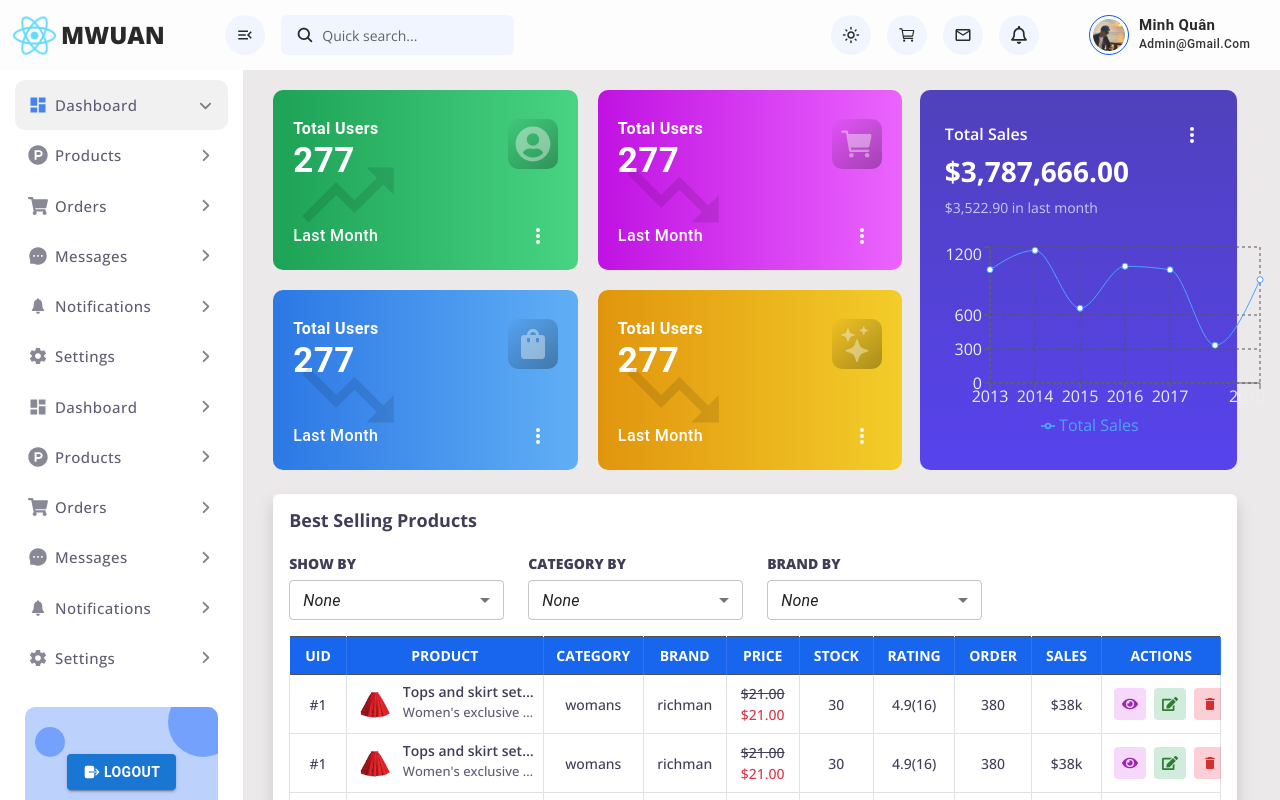
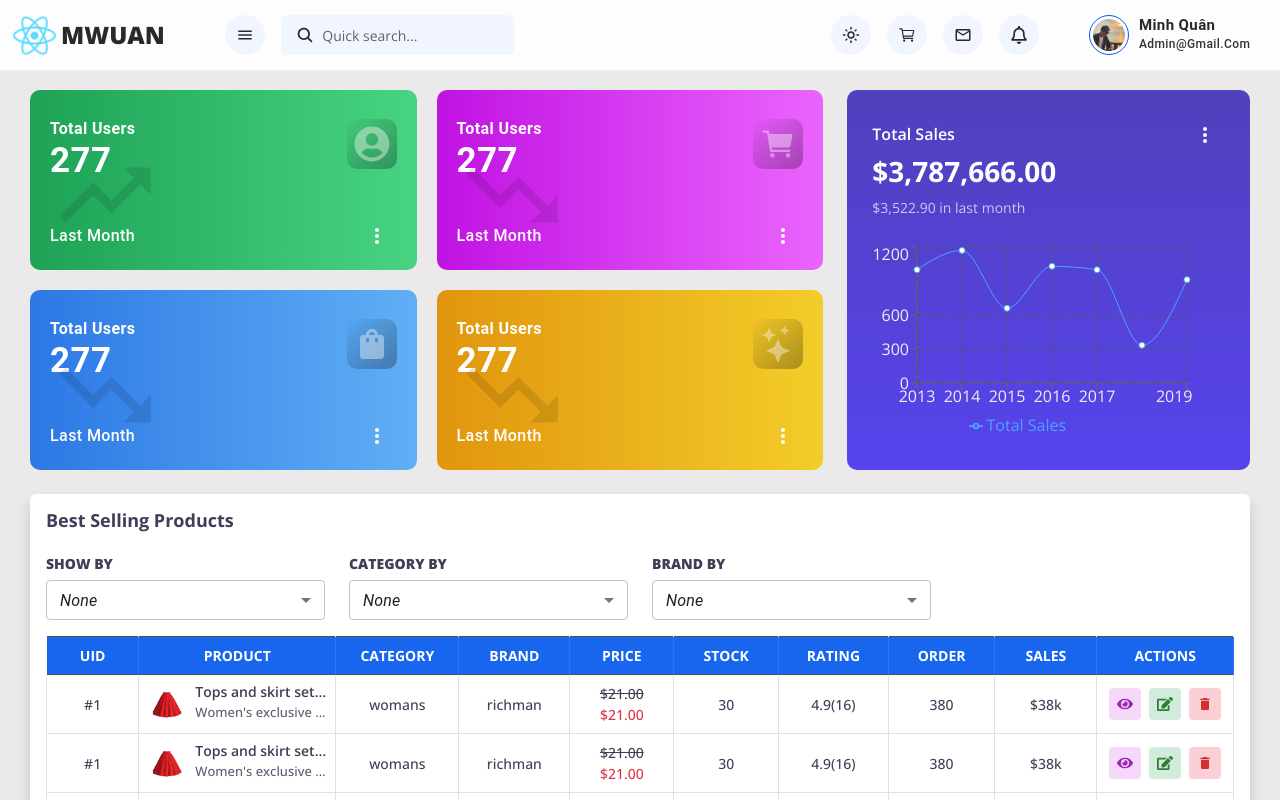
Before and after one commit to dovanminhquan0505/Dashboard-Reactjs, a React (Create React App) app: page / in a window 1280 px wide. Both pictures are taken after a click on the button 245 px from the left and 35 px from the top of the page. Shown: the top 800 px of the page. Built offline with nearby package versions, Linux system fonts and the light colour scheme.

Commit message:
Create and handle toggle for menu

```diff
--- a/src/App.css
+++ b/src/App.css
@@ -8,6 +8,7 @@
 body {
     font-family: "Open Sans", sans-serif !important;
     background: #ebe9e9 !important;
+    overflow-x: hidden;
 }
 
 header {
@@ -239,6 +240,11 @@ header button.rounded-circle:hover svg {
     transition: all 0.3s ease-in-out;
 }
 
+.main .sidebarWrapper.toggle {
+    width: 0%;
+    flex: 0 0 0%;
+}
+
 .main .sidebarWrapper .sidebar {
     width: 19%;
     height: 100vh;
@@ -250,6 +256,11 @@ header button.rounded-circle:hover svg {
     overflow-y: scroll;
     overflow-x: hidden;
     padding-bottom: 40px;
+    transition: all 0.3s ease-in-out;
+}
+
+.main .sidebarWrapper.toggle .sidebar {
+    left: -100%;
 }
 
 .main .sidebarWrapper .sidebar::-webkit-scrollbar {
@@ -446,10 +457,17 @@ header button.rounded-circle:hover svg {
 .content {
     width: 80%;
     flex: 0 0 80%;
+    transition: all 0.3s ease-in-out;
+}
+
+.content.toggle {
+    width: 100%;
+    flex: 0 0 100%;
 }
 
 .right__content {
     padding: 90px 30px;
+    padding-bottom: 10px;
 }
 
 .dashboardBoxWrapperRow .box {
@@ -592,6 +610,10 @@ h1, h2, h3, h4, h5, h6, p {
     color: #403e57;
 }
 
+.table-responsive::-webkit-scrollbar-thumb {
+    background: #ccc !important;
+}
+
 .table .table-dark th{
     background: #1866ee !important;
     border-color: rgba(255, 255, 255, 0.1) !important;
@@ -676,6 +698,7 @@ table tbody tr td .info {
 
 .table__footer {
     padding-bottom: 20px;
+    align-items: center;
 }
 
 .table__footer .pagination {
@@ -685,3 +708,9 @@ table tbody tr td .info {
 .css-1gaup4j-MuiButtonBase-root-MuiPaginationItem-root.Mui-selected {
     background: #0858f7 !important;
 }
+
+.table__footer p {
+    font-size: 14px;
+    font-weight: 500;
+    margin-bottom: 0px;
+}
--- a/src/App.js
+++ b/src/App.js
@@ -4,18 +4,34 @@ import { BrowserRouter, Route, Routes } from "react-router-dom";
 import Dashboard from "./screens/Dashboard";
 import Header from "./components/Header/Header";
 import Sidebar from "./components/Sidebar/Sidebar";
+import { createContext, useState } from "react";
+
+const MyContext = createContext();
+
 function App() {
+    const [isToggleSidebar, setIsToggleSidebar] = useState(false);
+
+    const values = {
+        isToggleSidebar,
+        setIsToggleSidebar,
+    }
+
     return (
         <BrowserRouter>
+            <MyContext.Provider value={values}>
                 <Header />
                 <div className="main d-flex">
-                <div className="sidebarWrapper">
+                    <div className={`sidebarWrapper ${isToggleSidebar ? 'toggle' : ''}`}>
                         <Sidebar />
                     </div>
 
-                <div className="content">
+                    <div className={`content ${isToggleSidebar ? 'toggle' : ''}`}>
                         <Routes>
-                        <Route path="/" exact={true} element={<Dashboard />} />
+                            <Route
+                                path="/"
+                                exact={true}
+                                element={<Dashboard />}
+                            />
                             <Route
                                 path="/dashboard"
                                 exact={true}
@@ -24,8 +40,10 @@ function App() {
                         </Routes>
                     </div>
                 </div>
+            </MyContext.Provider>
         </BrowserRouter>
     );
 }
 
 export default App;
+export {MyContext};
--- a/src/components/Header/Header.jsx
+++ b/src/components/Header/Header.jsx
@@ -1,9 +1,9 @@
-import React, { useState } from "react";
+import React, { useContext, useState } from "react";
 import { Link } from "react-router-dom";
 import logo from "../../assets/images/logo192.png";
 import Button from "@mui/material/Button";
 import { MdOutlineMenuOpen } from "react-icons/md";
-import { MdOutlineMenu } from "react-icons/ai";
+import { MdOutlineMenu } from "react-icons/md";
 import SearchBox from "../SearchBox/SearchBox";
 import { MdOutlineLightMode } from "react-icons/md";
 import { MdDarkMode } from "react-icons/md";
@@ -18,6 +18,7 @@ import Divider from "@mui/material/Divider";
 import { FaUser } from "react-icons/fa";
 import { BsShieldFillExclamation } from "react-icons/bs";
 import Logout from "@mui/icons-material/Logout";
+import { MyContext } from "../../App";
 
 const Header = () => {
     const [myAccountDrop, setMyAccountDrop] = useState(null);
@@ -26,6 +27,9 @@ const Header = () => {
     const openMyAccount = Boolean(myAccountDrop);
     const openNotifications = Boolean(notifications);
     const openCarts = Boolean(carts);
+
+    const context = useContext(MyContext);
+
     // Account drop
     const handleOpenMyAccount = (event) => {
         setMyAccountDrop(event.currentTarget);
@@ -67,8 +71,12 @@ const Header = () => {
                         </div>
 
                         <div className="col-2 d-flex align-items-center pl-4 part2">
-                            <Button className="rounded-circle me-3">
-                                <MdOutlineMenuOpen />
+                            <Button className="rounded-circle me-3" onClick={() => context.setIsToggleSidebar(!context.isToggleSidebar)}>
+                                {
+                                    context.isToggleSidebar
+                                        ? <MdOutlineMenu />
+                                        : <MdOutlineMenuOpen />
+                                }
                             </Button>
                             <SearchBox />
                         </div>
--- a/src/components/Sidebar/Sidebar.jsx
+++ b/src/components/Sidebar/Sidebar.jsx
@@ -1,4 +1,4 @@
-import React, { useState } from 'react'
+import React, { useContext, useState } from 'react'
 import Button from '@mui/material/Button';
 import { MdDashboard } from "react-icons/md";
 import { FaAngleRight } from "react-icons/fa6";
@@ -9,10 +9,13 @@ import { IoIosNotifications } from "react-icons/io";
 import { IoMdSettings } from "react-icons/io";
 import { Link } from 'react-router-dom';
 import { IoLogOut } from "react-icons/io5";
+import { MyContext } from '../../App';
 
 const Sidebar = () => {
     const [activeTab, setActiveTab] = useState(0);
     const [isToggleSubmenu, setIsToggleSubmenu] = useState(false);
+
+    const context = useContext(MyContext);
 
     const isOpenSubmenu = (index) => {
         setActiveTab(index);
--- a/src/screens/Dashboard/index.jsx
+++ b/src/screens/Dashboard/index.jsx
@@ -401,6 +401,7 @@ const Dashboard = () => {
                         </table>
 
                         <div className="d-flex table__footer">
+                            <p>Showing <b>5</b> of <b>50</b> results</p>
                             <Pagination count={50} color="primary" className="pagination" showFirstButton showLastButton/>
                         </div>
                     </div>
```
Lines whose indentation alone changed are shown as unchanged.
